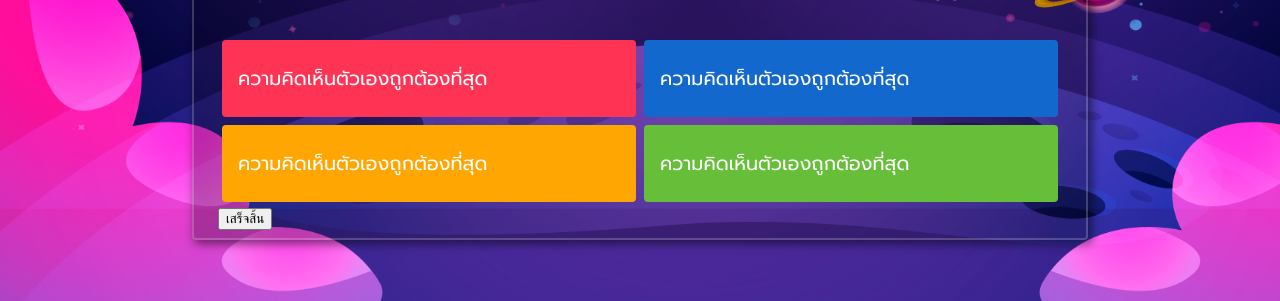
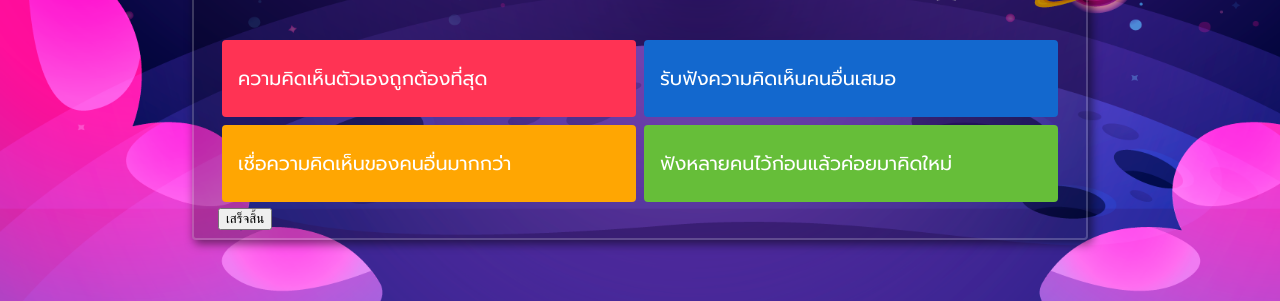
Before and after one commit to butternoei008/quiz-csfair, a website: page index.html in a window 1280 px wide. Shown: the part 499-800 px from the top of the page. Drawn offline with Linux system fonts and the light colour scheme.

Commit message:
fix content size

```diff
--- a/assets/css/style.css
+++ b/assets/css/style.css
@@ -114,7 +114,6 @@ div.container {
   display: flex;
   -ms-flex-wrap: wrap;
   flex-wrap: wrap;
-  width: 100%;
 }
 
 .col-1,
@@ -198,6 +197,7 @@ div.container {
   padding: 1.5rem 1rem;
   border-radius: 0.25rem;
   font-size: 1.2rem;
+  width: 100%;
 }
 
 .choice-a {
--- a/index.html
+++ b/index.html
@@ -23,7 +23,8 @@
               <img src="assets/img/arrow-right.svg" alt="">
             </button>
           </div>
-          <form id="quiz-form">
+
+          <form id="quiz-form" style="width: 100%;">
             <!-- Topic 1 -->
             <div class="page-content">
               <div class="text-center text-white">
@@ -44,7 +45,7 @@
                 <div class="col-6">
                   <label for="choice-b1">
                     <div class="custom-radio choice-b">
-                      ความคิดเห็นตัวเองถูกต้องที่สุด
+                      รับฟังความคิดเห็นคนอื่นเสมอ
                       <input type="radio" name="topic-1" value="3" id="choice-b1" class="choice-radio" />
                     </div>
                   </label>
@@ -52,7 +53,7 @@
                 <div class="col-6">
                   <label for="choice-c1">
                     <div class="custom-radio choice-c">
-                      ความคิดเห็นตัวเองถูกต้องที่สุด
+                      เชื่อความคิดเห็นของคนอื่นมากกว่า
                       <input type="radio" name="topic-1" value="1" id="choice-c1" class="choice-radio" />
                     </div>
                   </label>
@@ -60,7 +61,7 @@
                 <div class="col-6">
                   <label for="choice-d1">
                     <div class="custom-radio choice-d">
-                      ความคิดเห็นตัวเองถูกต้องที่สุด
+                      ฟังหลายคนไว้ก่อนแล้วค่อยมาคิดใหม่
                       <input type="radio" name="topic-1" value="2" id="choice-d1" class="choice-radio" />
                     </div>
                   </label>
```
